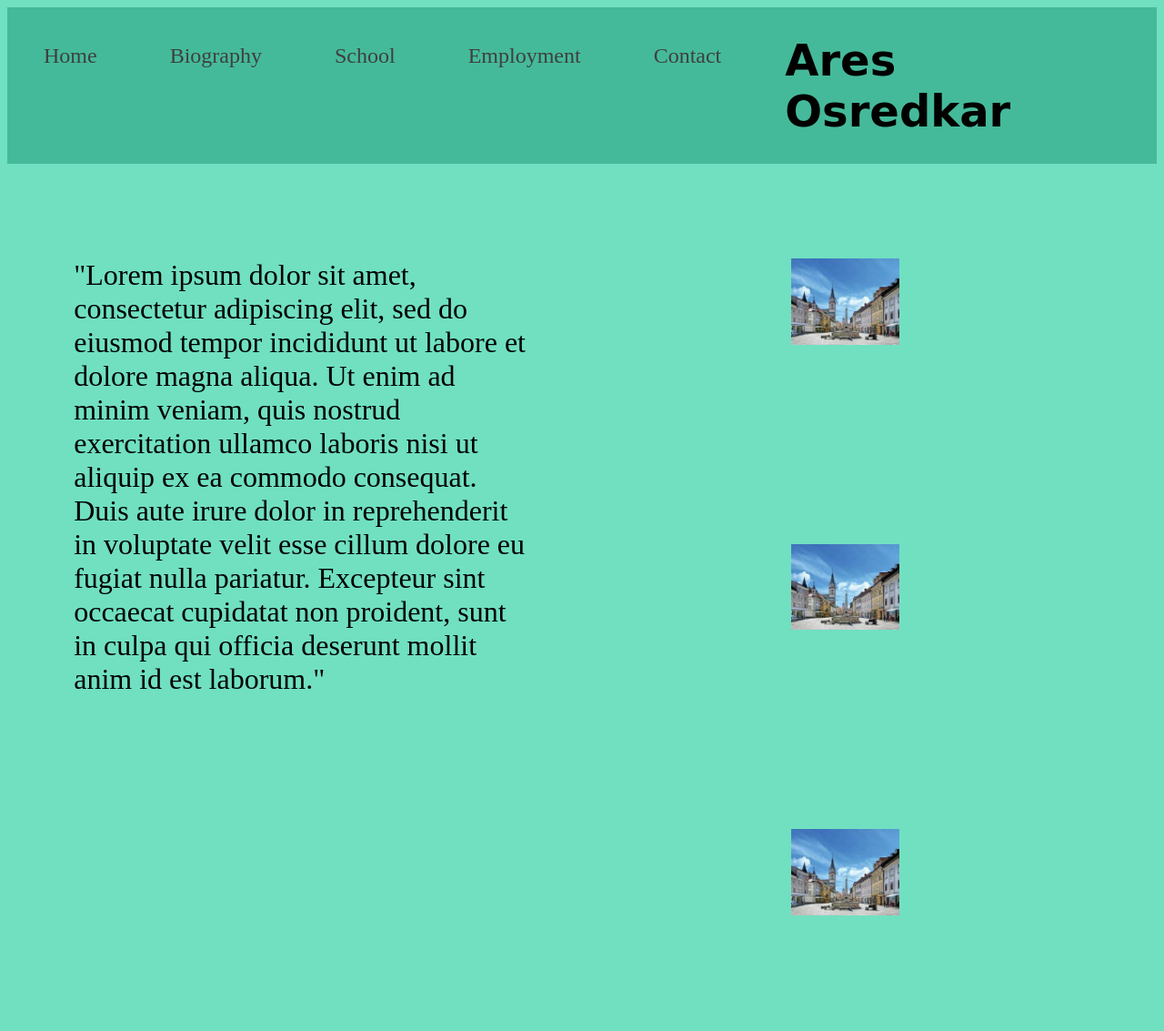
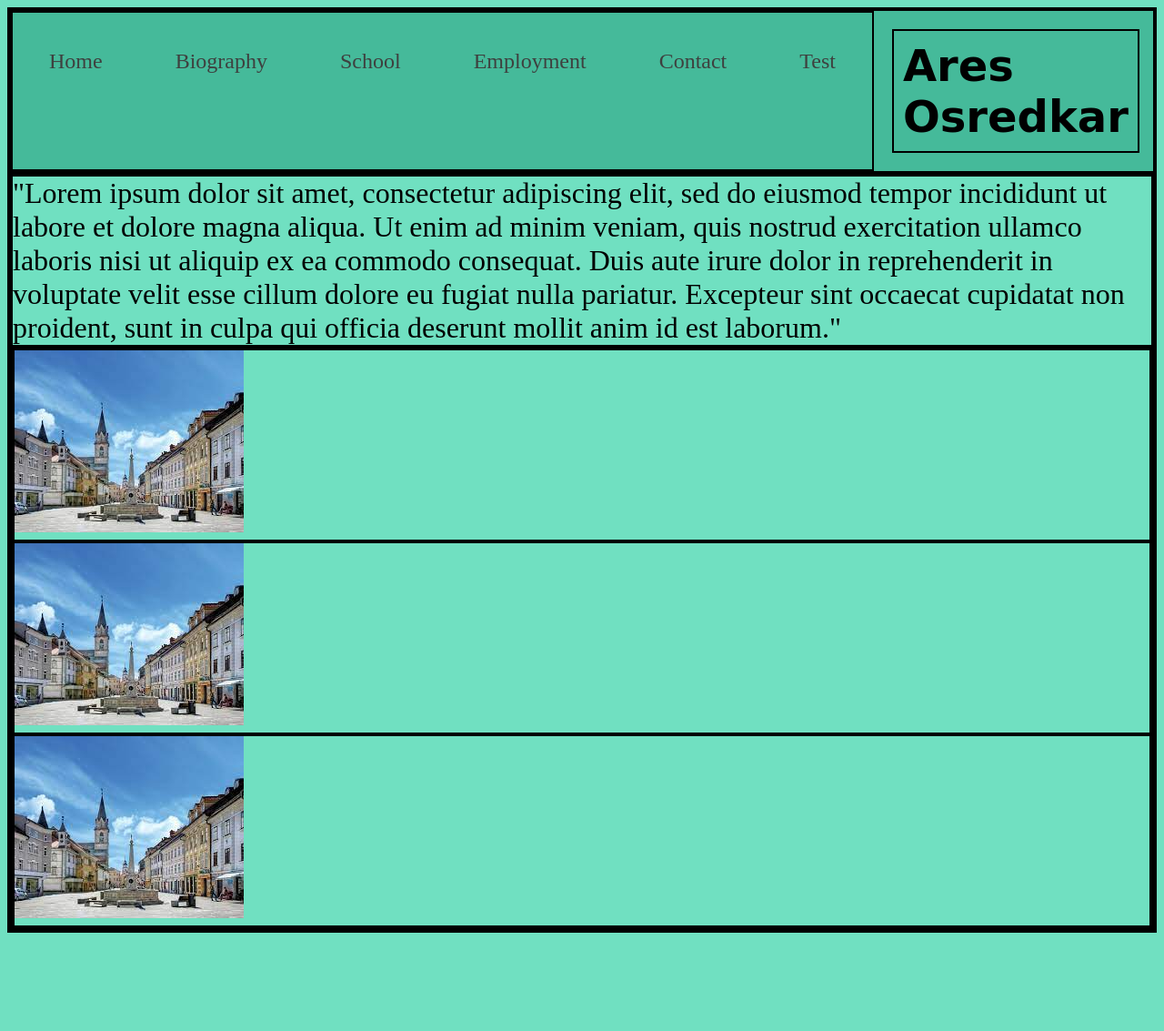
Before and after one commit to AresOsredkar/PortfolioAresOsredkar, a PHP site: page /TestSite.html in a window 1280 px wide. Shown: the whole page at 91% size. After the commit the page ends 1025 px from the top, so only its background shows below. Run offline with PHP 8.4, Linux system fonts and the light colour scheme.

Commit message:
Updated Nav

```diff
--- a/Portfolio/TestSite.html
+++ b/Portfolio/TestSite.html
@@ -10,11 +10,12 @@
 <div class="body">
     <div class="header">
         <div class="nav">
-            <div class="navBut" id="home">Home</div>
-            <div class="navBut" id="bio">Biography</div>
-            <div class="navBut" id="school">School</div>
-            <div class="navBut" id="work">Employment</div>
-            <div class="navBut" id="contact">Contact</div>
+            <a href="Home.html" class="navBut" id="home">Home</a>
+            <a href="Biography.html"class="navBut" id="bio">Biography</a>
+            <a href="School.html" class="navBut" id="school">School</a>
+            <a href="Employment.html" class="navBut" id="work">Employment</a>
+            <a href="Contact.html" class="navBut" id="contact">Contact</a>
+            <a href="TestSite.html" class="navBut" id="test">Test</a>
         </div>
         <div class="logo">
             Ares Osredkar
@@ -25,6 +26,7 @@
         <div class="item1">
             "Lorem ipsum dolor sit amet, consectetur adipiscing elit, sed do eiusmod tempor incididunt ut labore et dolore magna aliqua. Ut enim ad minim veniam, quis nostrud exercitation ullamco laboris nisi ut aliquip ex ea commodo consequat. Duis aute irure dolor in reprehenderit in voluptate velit esse cillum dolore eu fugiat nulla pariatur. Excepteur sint occaecat cupidatat non proident, sunt in culpa qui officia deserunt mollit anim id est laborum."
         </div>
+        <div class="gallery">
             <div class="item2">
                 <img class="img" src="kranj.jpg">
             </div>
@@ -35,7 +37,7 @@
                 <img class="img" src="kranj.jpg">
             </div>
         </div>
-
+    </div>
 </div>
 </body>
 </html>
--- a/Portfolio/teststyle.css
+++ b/Portfolio/teststyle.css
@@ -1,5 +1,8 @@
 body{
     background-color:#70e0c1;
+}
+a{
+    all:unset;
 }
 
 .header{
@@ -41,63 +44,7 @@ body{
     font-size:2em;
 }
 
-.gridContainer{
-    display: grid;
-    column-gap: 10px;
-    row-gap: 10px;
-    grid-template-columns: 5% 40% 5% 15% 15% 15%;
-    grid-template-rows: 10% 10% 10% 10% 10% 10% 10% 10% 10%;
-    grid-template-areas:
-        ". . . . . ."
-        ". text . . image1 ."
-        ". text . . . ."
-        ". text . . . ."
-        ". text . . image2 ."
-        ". text . . . ."
-        ". text . . . ."
-        ". text . . image3 ."
-        ". . . . . .";
+
+div{
+    border:black solid 2px;
 }
-.item1{
-    grid-area:text;
-}
-.item2{
-    grid-area:image1;
-    overflow: hidden;
-}
-.item3{
-    grid-area:image2;
-    overflow: hidden;
-}
-.item4{
-    grid-area:image3;
-    overflow: hidden;
-}
-.img{
-    height:100%;
-}
-.img1:hover{
-    grid-column:4,span 3;
-    grid-row:1,span 3;
-    z-index:6;
-    transition: all 2s;
-
-}
-.img2:hover{
-    grid-column:4,span 3;
-    grid-row:4,span 3;
-    z-index:8;
-    transition: all 2s;
-
-}
-.img3:hover{
-    grid-column:4,span 3;
-    grid-row:7,span 3;
-    z-index:9;
-    transition: all 2s;
-
-}
-div{
-
-    order:black solid 2px;
-}
```
Also changed, not shown: Portfolio/Biography.html (+7 -5 lines), Portfolio/Contact.html (+7 -5 lines), Portfolio/Employment.html (+7 -5 lines), Portfolio/Home.html (+7 -5 lines), Portfolio/School.html (+7 -5 lines), Portfolio/ThankYou.html (+7 -5 lines). Lines whose indentation alone changed are shown as unchanged.
